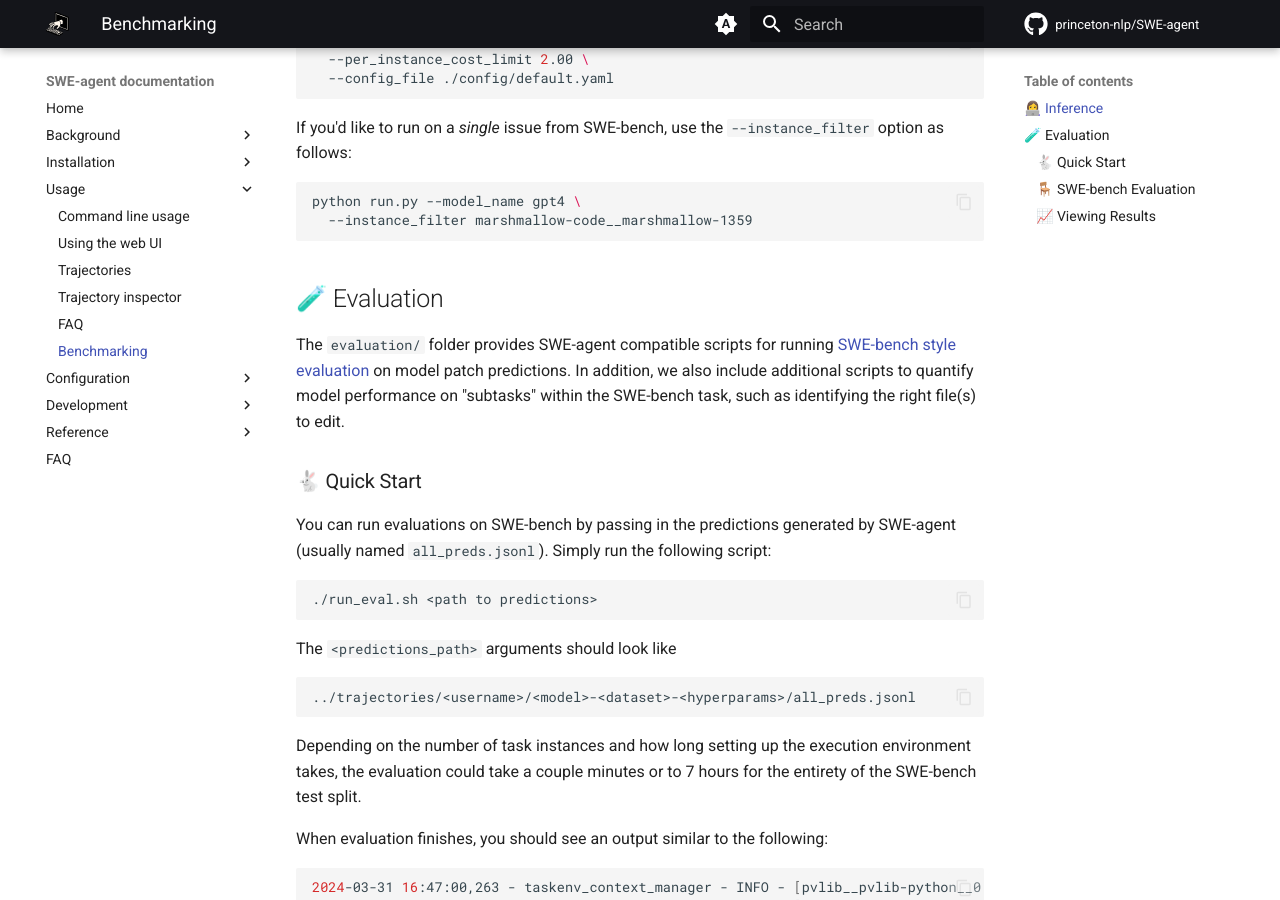
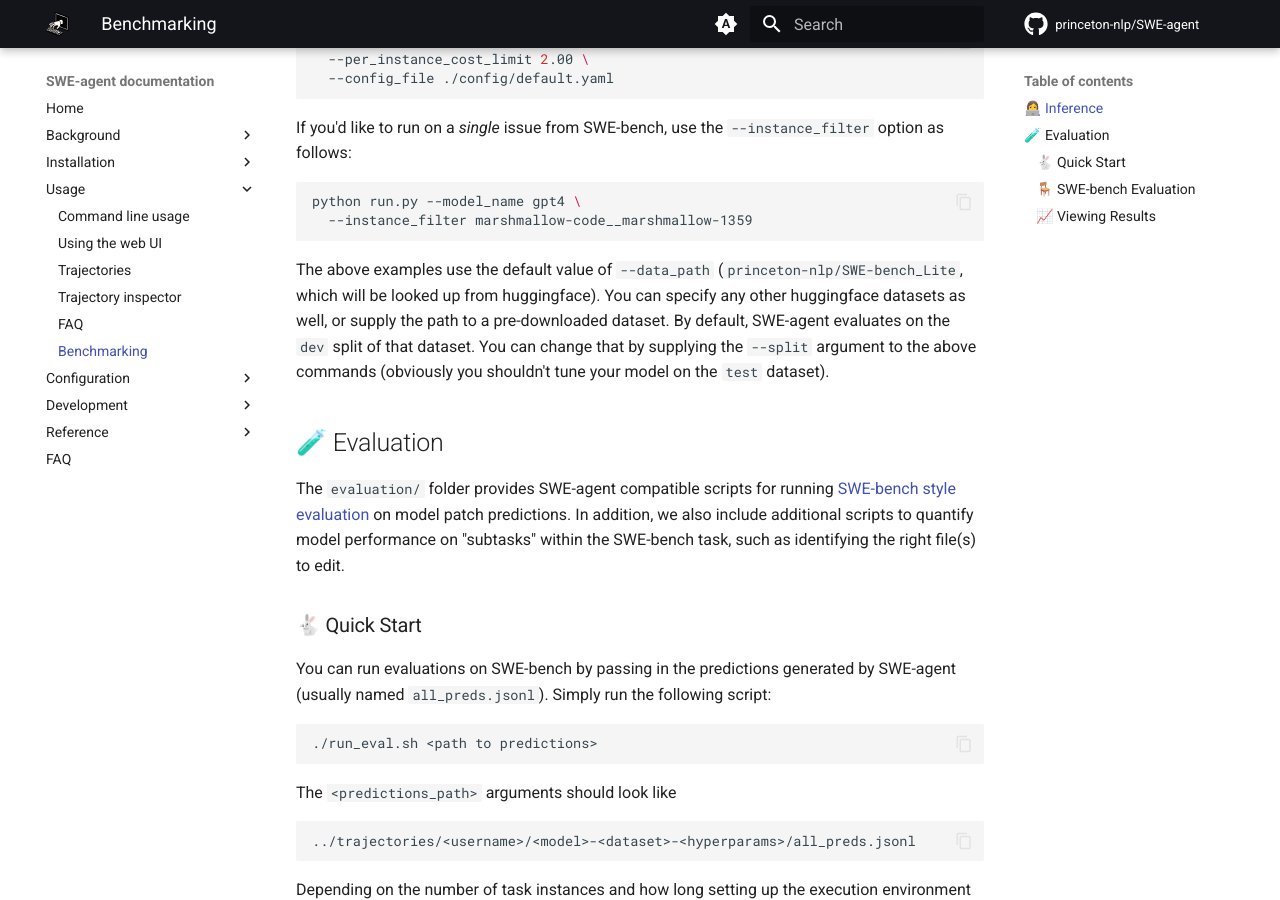
Before and after one commit to princeton-nlp/SWE-agent, an MkDocs documentation site: the page built from docs/usage/benchmarking.md, in a window 1280 px wide and 900 px high, scrolled down 585 px. Built offline with MkDocs 1.6.1 and Material for MkDocs 9.7.7, drawn with Linux system fonts in a browser that asks for light colours; comment, search, counter and statistics services are not loaded.

Commit message:
Doc: Add notes about --split argument (#578)

````diff
--- a/docs/usage/benchmarking.md
+++ b/docs/usage/benchmarking.md
@@ -20,6 +20,11 @@
 python run.py --model_name gpt4 \
   --instance_filter marshmallow-code__marshmallow-1359
 ```
+
+The above examples use the default value of `--data_path` (`princeton-nlp/SWE-bench_Lite`, which will be looked up from huggingface).
+You can specify any other huggingface datasets as well, or supply the path to a pre-downloaded dataset.
+By default, SWE-agent evaluates on the `dev` split of that dataset.
+You can change that by supplying the `--split` argument to the above commands (obviously you shouldn't tune your model on the `test` dataset).
 
 ## 🧪 Evaluation <a name="evaluation"></a>
 
````
Also changed, not shown: docs/usage/cl_tutorial.md (+5 -0 lines).
